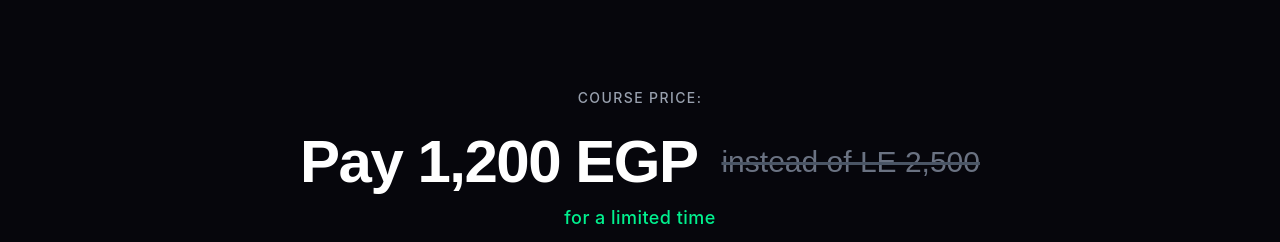
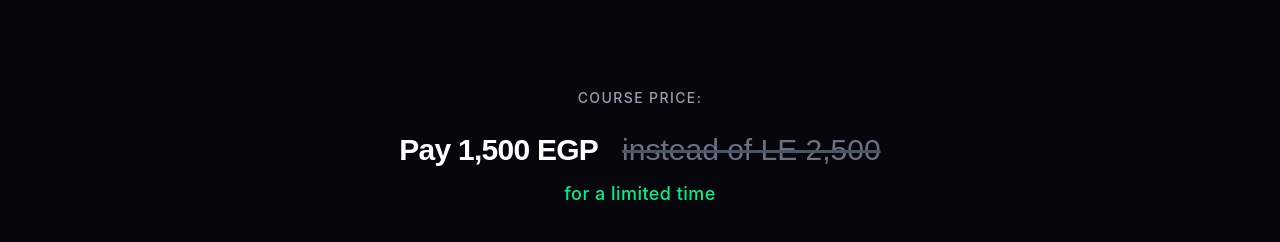
Before and after one commit to MosaabGaber/AiCareerSchool, a Next.js app: page /real-estate in a window 1280 px wide. Shown: the part 1780-2022 px from the top of the page. Built offline with nearby package versions, Linux system fonts and the light colour scheme.

Commit message:
Fix real estate pricing and back button

```diff
--- a/src/components/CheckoutPageRealEstate.tsx
+++ b/src/components/CheckoutPageRealEstate.tsx
@@ -76,7 +76,7 @@ export function CheckoutPageRealEstate() {
     <div className="min-h-screen bg-white flex flex-col items-center justify-center p-4 relative z-10 py-20">
       <div className="absolute top-24 md:top-20 left-8 z-[100]">
         <button
-          onClick={() => router.push('/v2')}
+          onClick={() => router.push('/real-estate')}
           className="flex items-center gap-2 text-gray-600 hover:text-black transition-colors bg-gray-100 hover:bg-gray-200 px-4 py-2 rounded-full border border-gray-200 cursor-pointer"
         >
           <ArrowLeft size={20} />
--- a/src/components/HomeRealEstate.tsx
+++ b/src/components/HomeRealEstate.tsx
@@ -44,7 +44,7 @@ export function HomeRealEstate({
         <section className="py-8 flex flex-col items-center justify-center text-center px-4 relative z-10">
           <span className="text-gray-400 font-medium tracking-widest uppercase mb-4 text-sm mt-8">Course Price:</span>
           <div className="flex flex-col md:flex-row items-center justify-center gap-x-6 gap-y-2 mb-3 mt-2">
-            <span className="text-5xl md:text-6xl font-outfit font-bold text-white tracking-tight">Pay 1,200 EGP</span>
+            <span className="text-2xl md:text-3xl font-outfit font-bold text-white tracking-tight">Pay 1,500 EGP</span>
             <span className="text-2xl md:text-3xl font-outfit text-gray-500 line-through decoration-gray-600">instead of LE 2,500</span>
           </div>
           <span className="text-neongreen font-medium text-lg tracking-wide mb-8">for a limited time</span>
```
